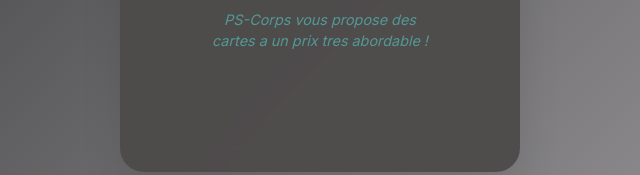
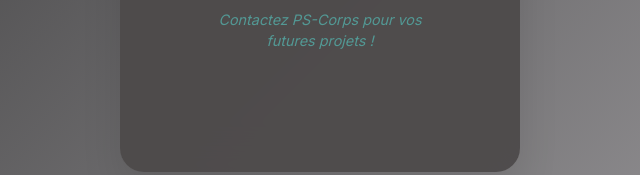
Before and after one commit to briseur010/specter-card, a website built with Vite: page index.html in a window 1280 px wide. Shown: the part 690-865 px from the top of the page, 320-960 px from the left. Built offline with nearby package versions, Linux system fonts and the light colour scheme.

Commit message:
Update index.html

```diff
--- a/index.html
+++ b/index.html
@@ -72,7 +72,7 @@
 
 
             <div class="footer-message">
-                <p>PS-Corps vous propose des cartes a un prix tres abordable !</p>
+                <p>Contactez PS-Corps pour vos futures projets !</p>
             </div>
         </div>
         </div>
```
